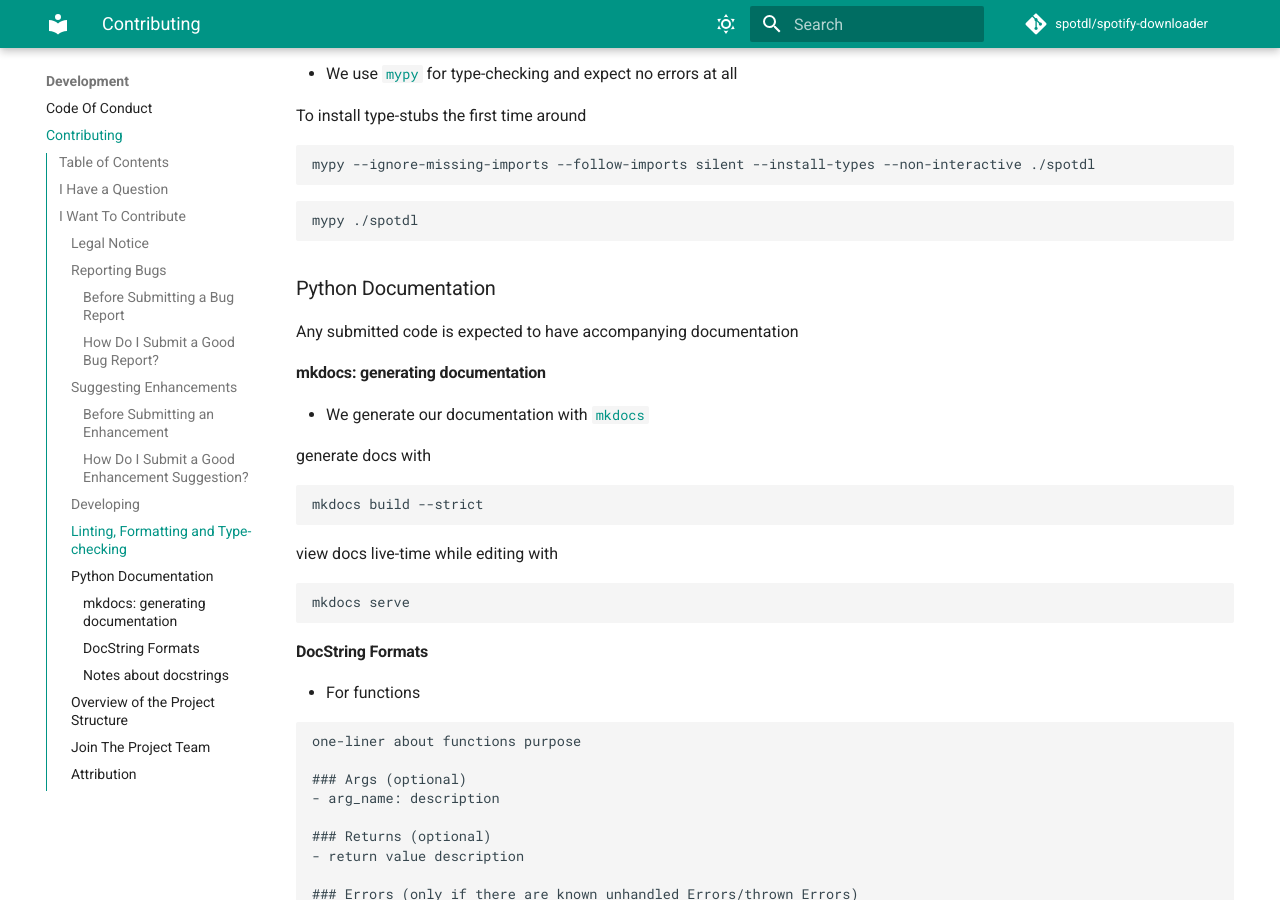
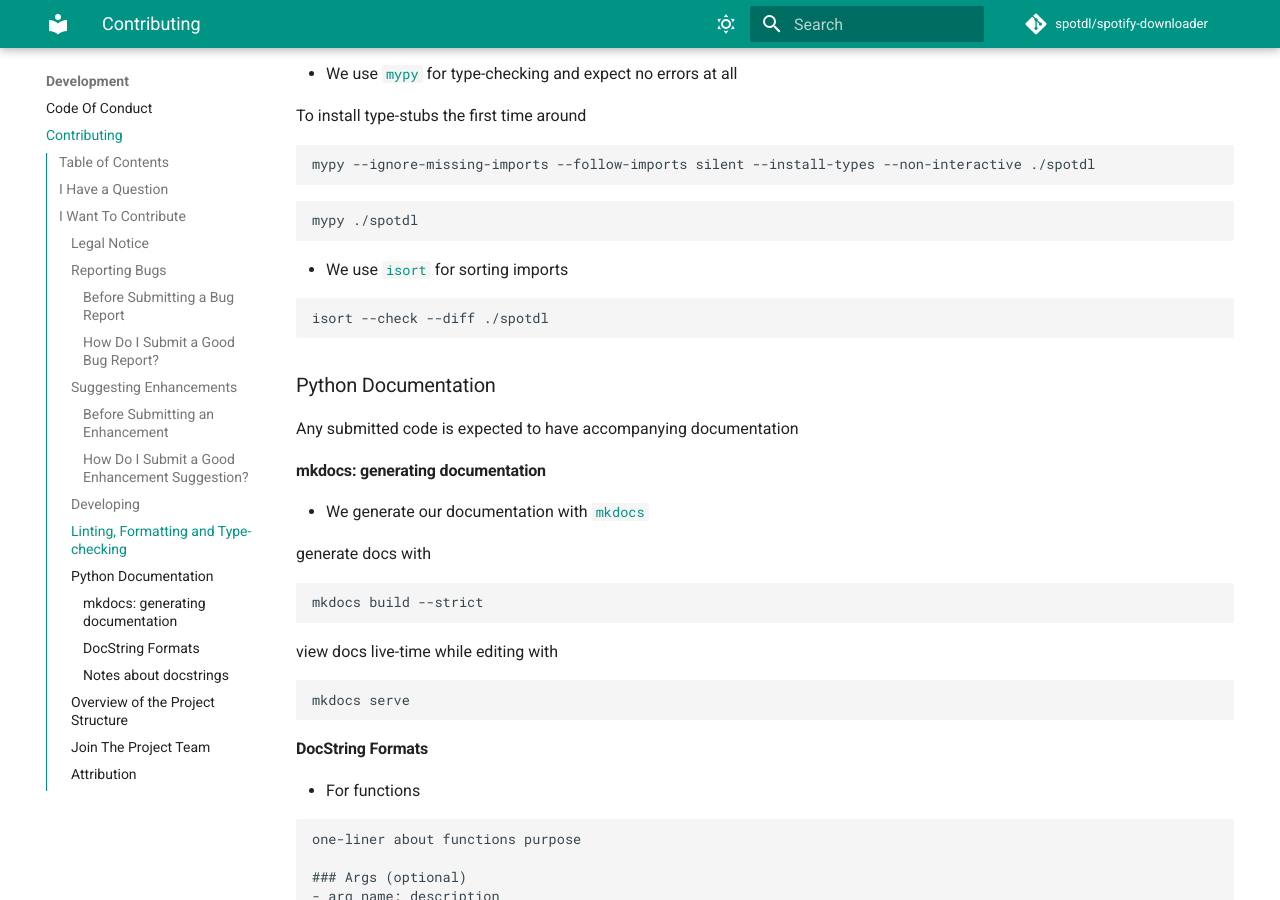
Before and after one commit to spotDL/spotify-downloader, an MkDocs documentation site: the page built from docs/CONTRIBUTING.md, in a window 1280 px wide and 900 px high, scrolled down 4274 px. Built offline with MkDocs 1.6.1 and Material for MkDocs 9.7.7, drawn with Linux system fonts in a browser that asks for light colours; comment, search, counter and statistics services are not loaded.

Commit message:
[skip ci] docs add isort

````diff
--- a/docs/CONTRIBUTING.md
+++ b/docs/CONTRIBUTING.md
@@ -249,6 +249,12 @@ cd spotify-downloader
   mypy ./spotdl
   ```
 
+- We use [`isort`](https://pypi.org/project/isort/) for sorting imports
+
+  ```bash
+  isort --check --diff ./spotdl
+  ```
+
 ### Python Documentation
 
 Any submitted code is expected to have accompanying documentation
````
